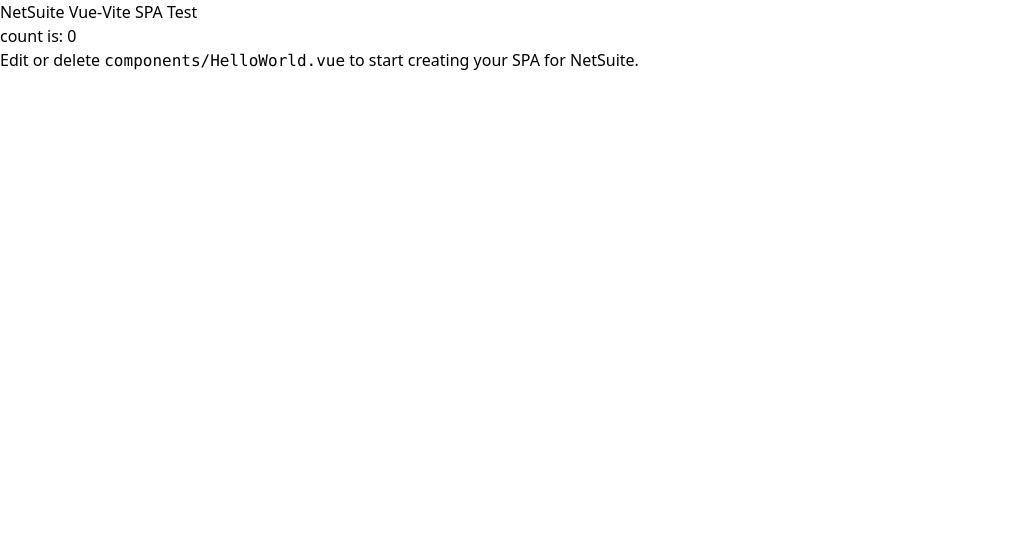
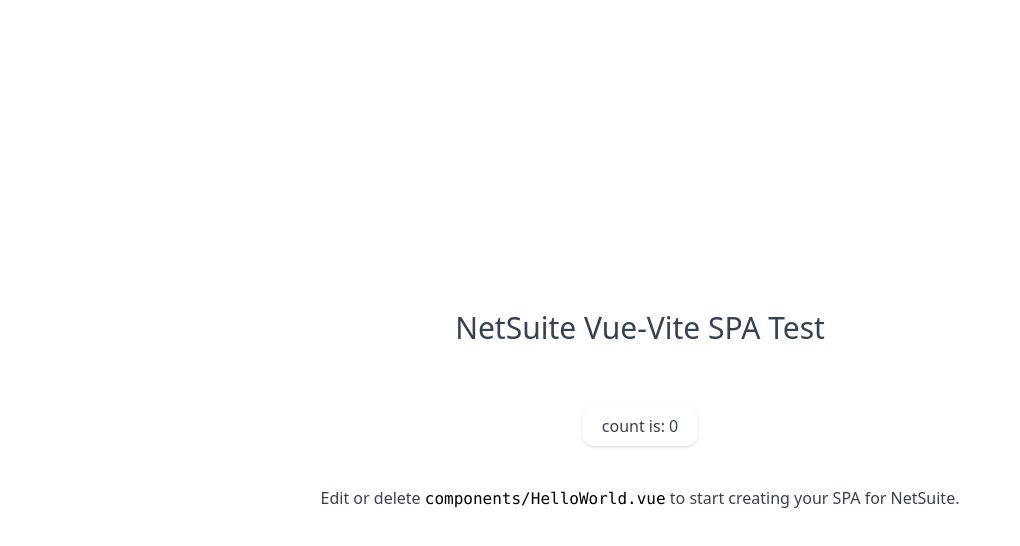
Before and after one commit to BibekStha/netsuite-vue-vite-spa, a Vue app: page / in a window 1280 px wide. Shown: the top 546 px of the page, without its empty margins (0-1020 px from the left). Built offline with nearby package versions, Linux system fonts and the light colour scheme.

Commit message:
add some stylings using TailwindCSS

```diff
--- a/src/components/HelloWorld.vue
+++ b/src/components/HelloWorld.vue
@@ -1,11 +1,13 @@
 <template>
-  <h1>NetSuite Vue-Vite SPA Test</h1>
+  <div class="flex flex-col justify-center items-center min-h-screen font-sans text-gray-700">
+    <h1 class="font-thin text-3xl my-10">NetSuite Vue-Vite SPA Test</h1>
 
-  <button type="button" @click="state.count++">count is: {{ state.count }}</button>
-  <p>
-    Edit or delete
-    <code>components/HelloWorld.vue</code> to start creating your SPA for NetSuite.
-  </p>
+    <button type="button" @click="state.count++" class="shadow px-5 py-2 rounded-xl my-5">count is: {{ state.count }}</button>
+    <p class="my-5">
+      Edit or delete
+      <code class="font-mono text-black">components/HelloWorld.vue</code> to start creating your SPA for NetSuite.
+    </p>
+  </div>
 </template>
 
 <script setup>
```
